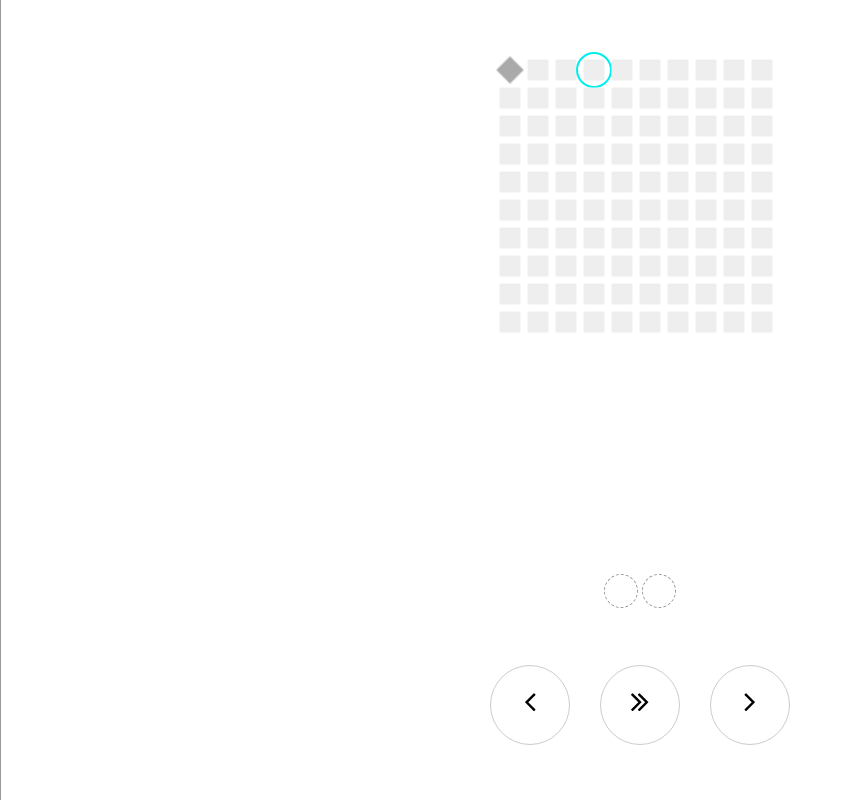
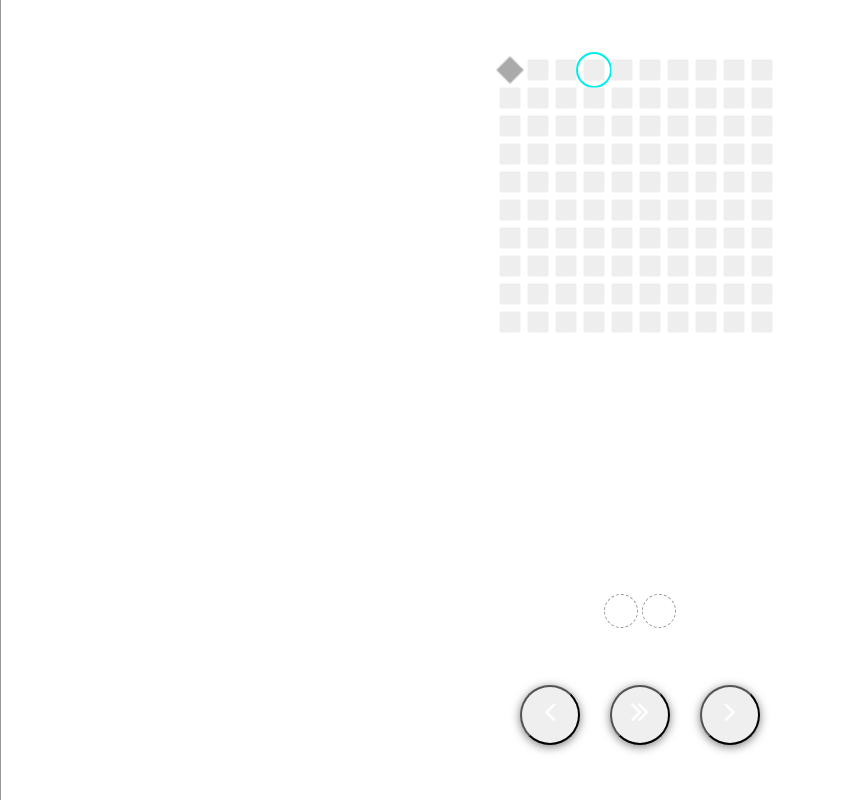
Before and after one commit to JayChetty/double, a React (Create React App) app: page / in a window 1280 px wide. Shown: the whole page, without its empty margins (0-852 px from the left). Built offline with nearby package versions, Linux system fonts and the light colour scheme.

Commit message:
simplify styling

```diff
--- a/src/App.css
+++ b/src/App.css
@@ -94,7 +94,7 @@ circle {
   }
 }
 
-.completed {
+/* .completed {
   animation: Square-Change-Completed 1.2s linear;
   animation-fill-mode: forwards;
 }
@@ -102,27 +102,11 @@ circle {
 .level-completed {
   animation: Square-Change-Completed 1.2s linear;
   animation-fill-mode: forwards;
-}
+} */
 
 text {
   animation: Text-appear 1 0.6s ease;
   animation-fill-mode: forwards;
-}
-
-@keyframes Square-Change-Completed {
-  50% {
-    transform: rotate(60deg);
-  }
-  75% {
-    transform: rotate(40deg);
-  }
-  85% {
-    transform: rotate(50deg);
-  }
-  100% {
-    transform: rotate(45deg);
-    fill: gold;
-  }
 }
 
 .buttons {
@@ -132,19 +116,22 @@ text {
   align-items: flex-end;
   padding: 5px;
   margin: 15px;
+
   /*border: 1px solid #999;*/
   /*border-radius: 20px;*/
 }
 
 .button {
   border-radius: 100%;
-  border: 1px #cccccc solid;
+  /* border: 1px #cccccc solid; */
   font-size: 32px;
-  width: 80px;
-  height: 80px;
-  color: #888888;
+  width: 60px;
+  height: 60px;
+  fill: white;
   margin: 15px;
-  background-color: white;
+  /* background-color: #555555; */
+  box-shadow: 0 2px 10px rgba(0, 0, 0, 0.5);
+  color: white;
 }
 
 .levels {
--- a/src/components/Controls.js
+++ b/src/components/Controls.js
@@ -56,8 +56,7 @@ export default function Controls({
     </button>
   );
 
-  const moveItemsWithDelete =
-    moveList.length > 0 ? [...moveItems, deleteButton] : moveItems;
+  const maybeDeleteButton = moveList.length > 0 ? deleteButton : null;
 
   const goButton = (
     <button className="button" onClick={go}>
@@ -69,7 +68,8 @@ export default function Controls({
   const controls = best === moveList.length ? goButton : placeButtons;
   return (
     <div className="controls">
-      <div className="move-display">{moveItemsWithDelete}</div>
+      {maybeDeleteButton}
+      <div className="move-display">{moveItems}</div>
       <div className="buttons">{controls}</div>
     </div>
   );
--- a/src/components/LevelView.js
+++ b/src/components/LevelView.js
@@ -38,11 +38,8 @@ export default function LevelView({
   const showClass = show ? "show" : null;
   const classes = `levels ${showClass}`;
   return (
-    <div className={classes}>
-      <div className="level-wrapper">
-        {levelItems}
-        <NextLevelButton goToNextLevel={goToNextLevel} />
-      </div>
+    <div className={classes} onClick={goToNextLevel}>
+      <div className="level-wrapper">{levelItems}</div>
     </div>
   );
   // return <div className={classes}>LEVELs</div>;
```
